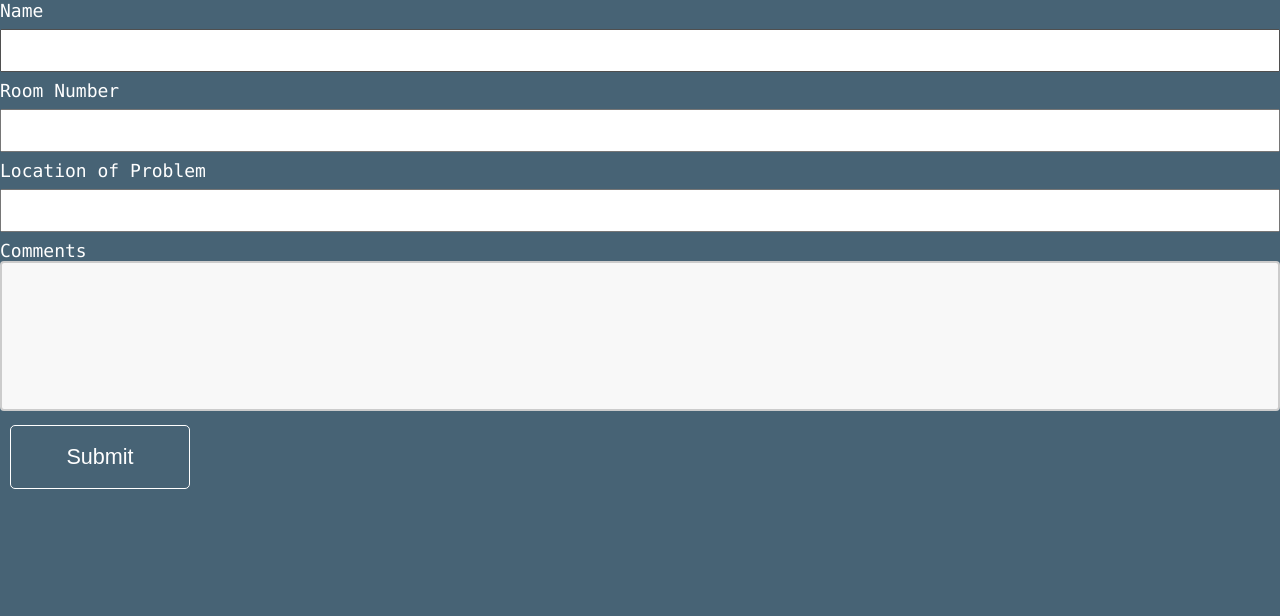
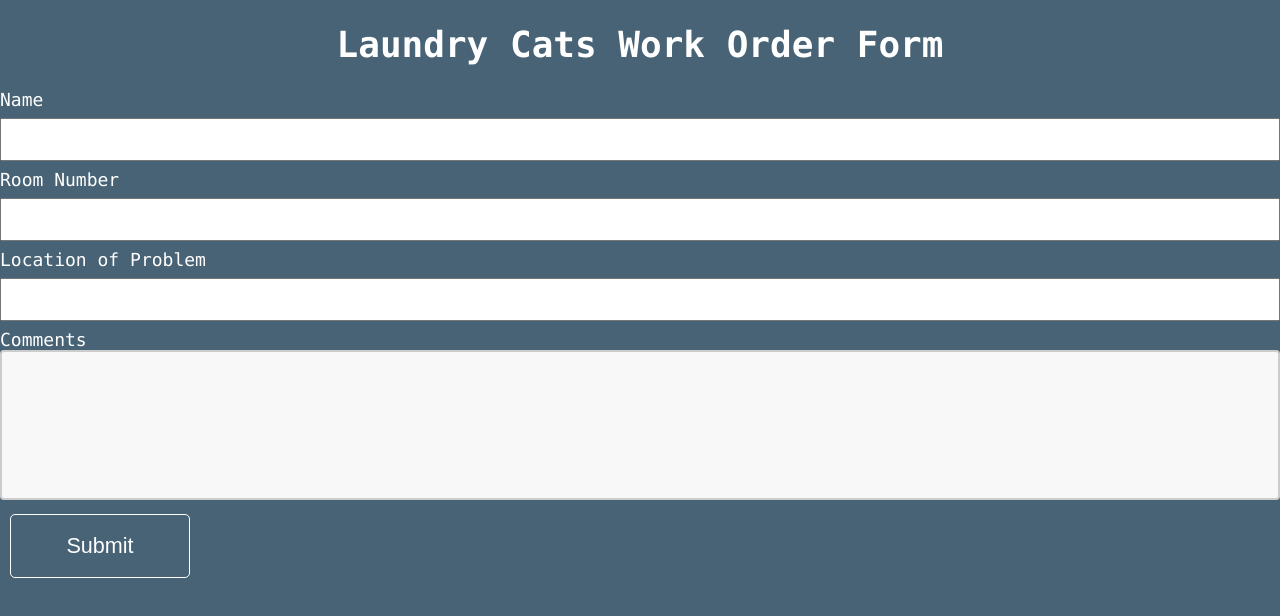
Before and after one commit to eh1775/laundry-cats, a React (Create React App) app: page / in a window 1280 px wide. Shown: the top 616 px of the page. Built offline with nearby package versions, Linux system fonts and the light colour scheme.

Commit message:
fifth commit

```diff
--- a/src/App.css
+++ b/src/App.css
@@ -5,6 +5,9 @@ body {
     height: 100%;
     text-align: left;
     font-size: 18px;
+  }
+  h1{
+      text-align: center;
   }
   input[type=text] {
       width: 100%;
--- a/src/App.js
+++ b/src/App.js
@@ -48,6 +48,7 @@ class App extends Component{
   render(){
     return (
       <div className = "App">
+      <h1>Laundry Cats Work Order Form</h1>
       <form onSubmit>
       <label>
         Name
```
